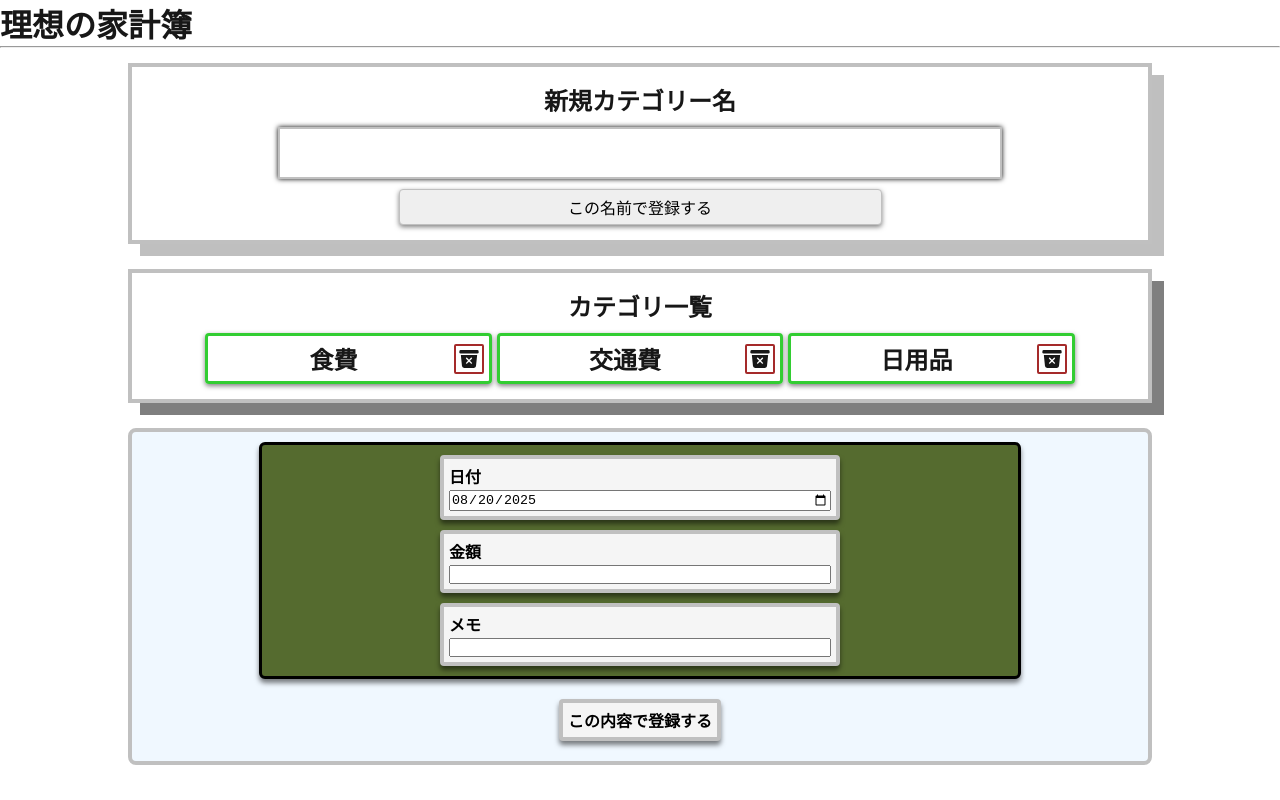
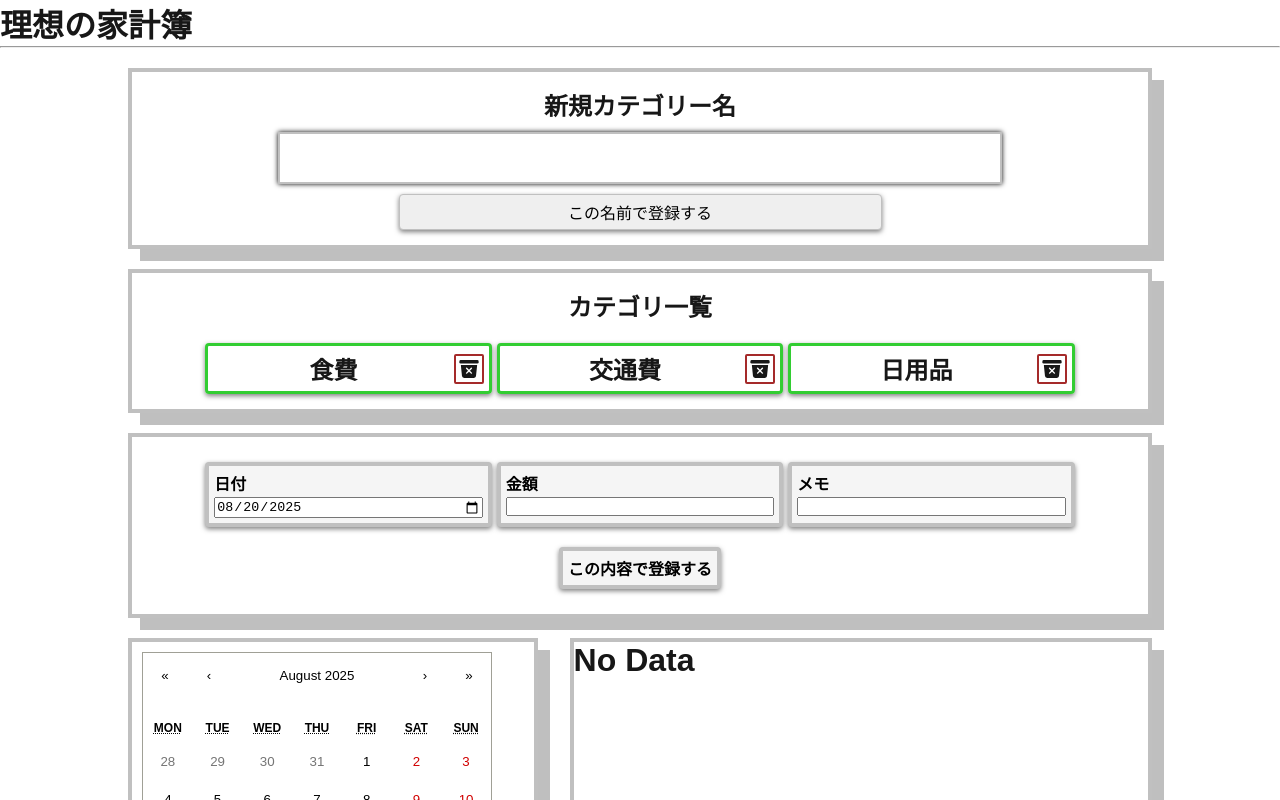
Before and after one commit to Target923/simple-household-account-book, a Next.js app: page / in a window 1280 px wide. Shown: the top 800 px of the page. Built offline with nearby package versions, Linux system fonts and the light colour scheme.

Commit message:
custom design

```diff
--- a/app/components/CategoryForm.module.css
+++ b/app/components/CategoryForm.module.css
@@ -1,15 +1,14 @@
 .formContainer {
     display: flex;
     flex-direction: column;
-    gap: 10px;
+    gap: 20px;
     margin: 0 10vw;
+    margin-top: 20px;
 }
 
 .inputSection {
     display: flex;
     flex-direction: column;
-    margin-top: 15px;
-    margin-bottom: 15px;
     margin-left: auto;
     margin-right: auto;
     width: 100%;
@@ -55,15 +54,13 @@
     width: 100%;
     margin-left: auto;
     margin-right: auto;
-    margin-bottom: 15px;
     font-size: 1em;
     text-align: center;
-    padding: 25px;
-    gap: 10px;
+    gap: 20px;
 
     padding: 15px 25px;
     border: 4px solid silver;
-    box-shadow: 12px 12px 0 rgba(0, 0, 0, 0.5);
+    box-shadow: 12px 12px 0 rgba(0, 0, 0, 0.25);
 }
 
 .categories {
@@ -75,7 +72,7 @@
     grid-template-columns: repeat(3, 1fr);
     margin-left: auto;
     margin-right: auto;
-    gap: 5px
+    gap: 5px;
 }
 
 .category {
@@ -99,7 +96,6 @@
 
 .categoryName {
     flex-grow: 1;
-    text-align: center;
 }
 
 .trashIcon {
--- a/app/components/ExpenseForm.module.css
+++ b/app/components/ExpenseForm.module.css
@@ -1,36 +1,29 @@
 .formInput {
-    position: relative;
-
-    margin: 10px 10vw;
     padding: 10px 0;
     display: flex;
     flex-direction: column;
-    gap: 10px;
 
     border: 4px solid silver;
-    border-radius: 8px;
-    background-color: aliceblue;
-    box-shadow: 0 4px 5px rgba(255, 255, 255, 0.5);
+    box-shadow: 12px 12px 0 rgba(0, 0, 0, 0.25);
+    margin: 0 10vw;
+    margin-top: 20px;
+    padding: 15px 25px;
  }
 
 .formContainer {
-    border: 3px solid black;
-    border-radius: 6px;
-    background-color: darkolivegreen;
+    display: flex;
+    gap: 5px;
 
-    width: 75%;
+    width: 90%;
     margin-left: auto;
     margin-right: auto;
-    box-shadow: 0 4px 5px rgba(0, 0, 0, 0.5);
 }
 
 .formItem {
     display: flex;
+    flex: 1;
     flex-direction: column;
-    margin-top: 10px;
-    margin-bottom: 10px;
-    margin-left: auto;
-    margin-right: auto;
+    margin: 10px auto;
     max-width: 400px;
     padding: 5px;
     gap: 2px;
@@ -38,7 +31,7 @@
     border: 4px solid silver;
     border-radius: 4px;
     background-color: whitesmoke;
-    box-shadow: 0 4px 5px rgba(0, 0, 0, 0.5);
+    box-shadow: 0 2px 5px rgba(0, 0, 0, 0.5);
     color: black;
     font-size: 1em;
     font-weight: bold;
--- a/app/components/ExpenseList.module.css
+++ b/app/components/ExpenseList.module.css
@@ -1,15 +1,18 @@
 .expenseListContainer {
-    margin: 5% 10%;
     display: flex;
     flex-direction: row;
     gap: 2rem;
     justify-content: space-between;
+
+    margin: 0 10vw;
+    margin-top: 20px;
 }
 
 .calendarList {
     flex-basis: 40%;
     border: 4px solid silver;
     padding: 10px;
+    box-shadow: 12px 12px 0 rgba(0, 0, 0, 0.25);
 }
 
 .expensesList {
@@ -56,4 +59,5 @@
     flex-grow: 1;
     height: 75vh;
     border: 4px solid silver;
+    box-shadow: 12px 12px 0 rgba(0, 0, 0, 0.25);
 }
--- a/app/page.module.css
+++ b/app/page.module.css
@@ -28,10 +28,13 @@
 }
 
 .main {
-  display: flex;
-  flex-direction: column;
-  gap: 32px;
-  grid-row-start: 2;
+  /* display: flex; */
+  /* flex-direction: column; */
+  /* gap: 32px; */
+  /* grid-row-start: 2; */
+
+  margin-left: 10vw;
+  margin-right: 10vw;
 }
 
 .main ol {
```
